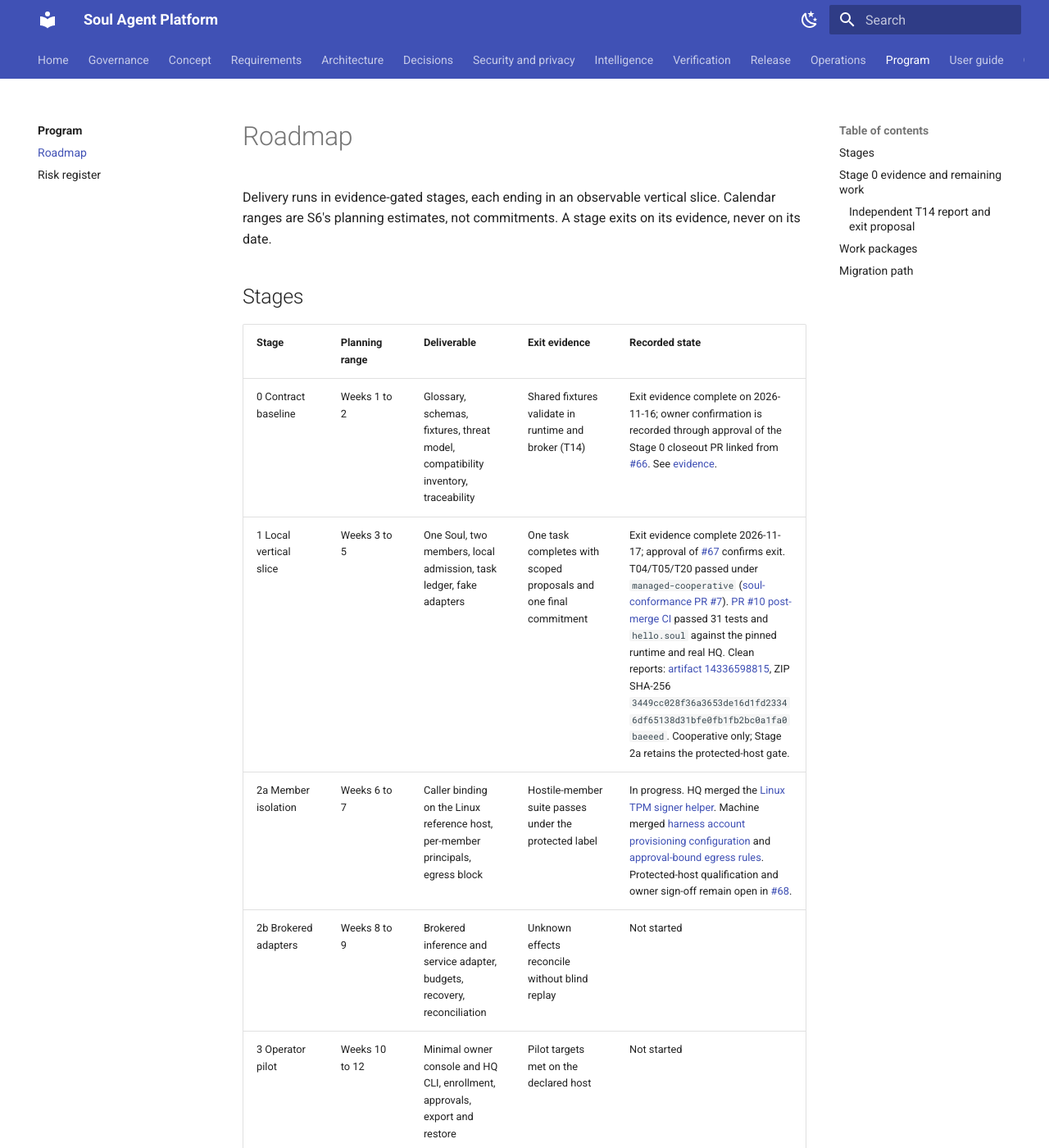
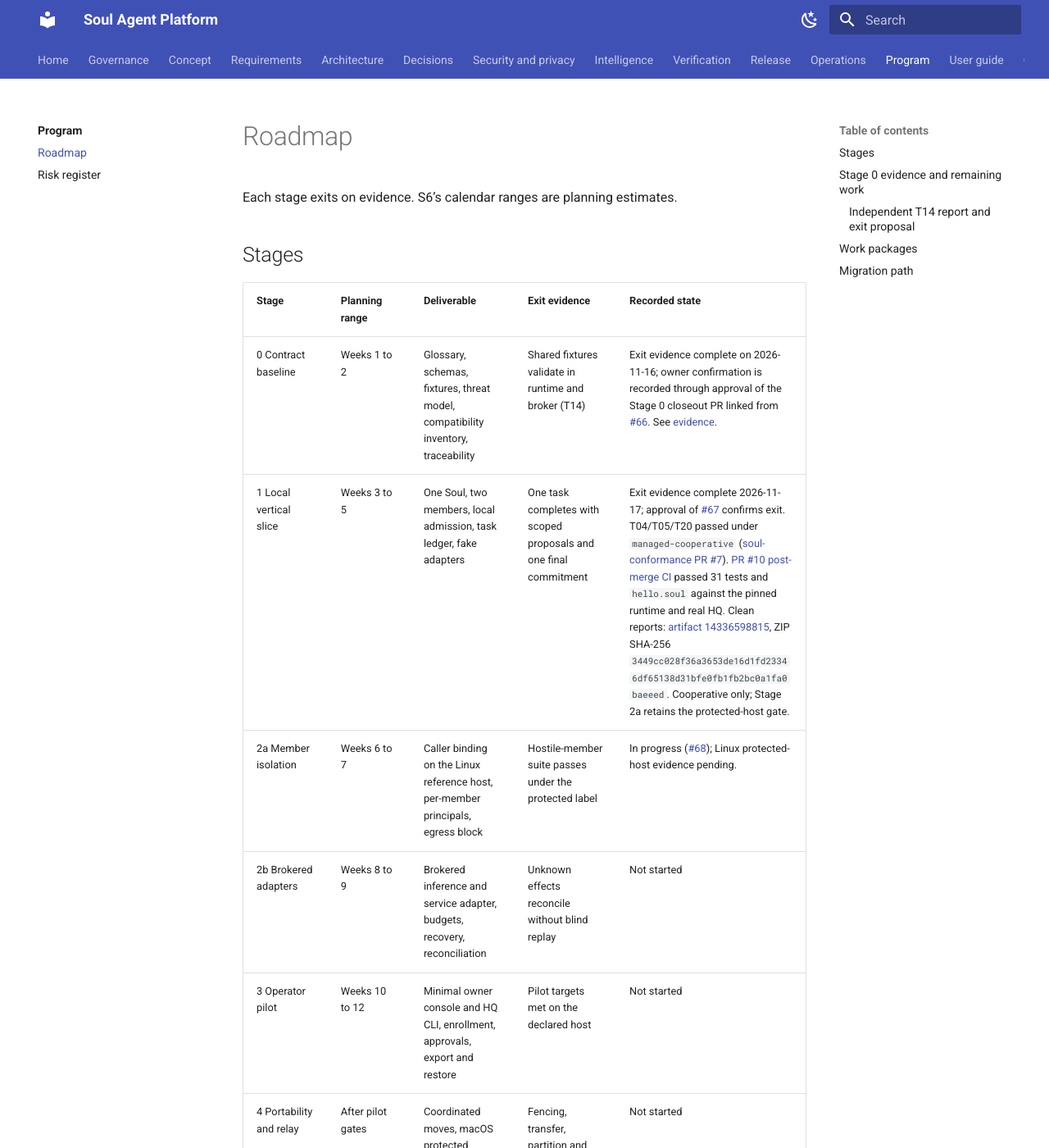
Before and after one commit to true-line/agent-bot-platform, an MkDocs documentation site: the page built from docs/10-program/roadmap.md, in a window 1280 px wide and 1400 px high. Shown: the whole window at 82% size. Built offline with MkDocs 1.6.1 and Material for MkDocs 9.7.7, drawn with Linux system fonts in a browser that asks for light colours; some of the changed text lies outside the part shown.

Commit message:
Keep the progress entry within the roadmap budget
Agent-Bot-Write: ghw_d724e8d327a3b7eb
Agent-Bot-Session: fa2486d94751

```diff
--- a/docs/10-program/roadmap.md
+++ b/docs/10-program/roadmap.md
@@ -8,7 +8,7 @@ Sources: S6 §13; S7 §2
 
 # Roadmap
 
-Delivery runs in evidence-gated stages, each ending in an observable vertical slice. Calendar ranges are S6's planning estimates, not commitments. A stage exits on its evidence, never on its date.
+Each stage exits on evidence. S6’s calendar ranges are planning estimates.
 
 ## Stages
 
@@ -16,7 +16,7 @@ Delivery runs in evidence-gated stages, each ending in an observable vertical sl
 |---|---|---|---|---|
 | 0 Contract baseline | Weeks 1 to 2 | Glossary, schemas, fixtures, threat model, compatibility inventory, traceability | Shared fixtures validate in runtime and broker (T14) | Exit evidence complete on 2026-11-16; owner confirmation is recorded through approval of the Stage 0 closeout PR linked from [#66](https://github.com/true-line/agent-bot-platform/issues/66). See [evidence](#stage-0-evidence-and-remaining-work). |
 | 1 Local vertical slice | Weeks 3 to 5 | One Soul, two members, local admission, task ledger, fake adapters | One task completes with scoped proposals and one final commitment | Exit evidence complete 2026-11-17; approval of [#67](https://github.com/true-line/agent-bot-platform/issues/67) confirms exit. T04/T05/T20 passed under `managed-cooperative` ([soul-conformance PR #7](https://github.com/true-line/soul-conformance/pull/7)). [PR #10](https://github.com/true-line/soul-conformance/pull/10) [post-merge CI](https://github.com/true-line/soul-conformance/actions/runs/44104254218) passed 31 tests and `hello.soul` against the pinned runtime and real HQ. Clean reports: [artifact 14336598815](https://github.com/true-line/soul-conformance/actions/runs/44104254218/artifacts/14336598815), ZIP SHA-256 `3449cc028f36a3653de16d1fd23346df65138d31bfe0fb1fb2bc0a1fa0baeeed`. Cooperative only; Stage 2a retains the protected-host gate. |
-| 2a Member isolation | Weeks 6 to 7 | Caller binding on the Linux reference host, per-member principals, egress block | Hostile-member suite passes under the protected label | In progress. HQ merged the [Linux TPM signer helper](https://github.com/true-line/agent-bot-hq/pull/109). Machine merged [harness account provisioning configuration](https://github.com/true-line/agent-bot-machine/pull/495) and [approval-bound egress rules](https://github.com/true-line/agent-bot-machine/pull/497). Protected-host qualification and owner sign-off remain open in [#68](https://github.com/true-line/agent-bot-platform/issues/68). |
+| 2a Member isolation | Weeks 6 to 7 | Caller binding on the Linux reference host, per-member principals, egress block | Hostile-member suite passes under the protected label | In progress ([#68](https://github.com/true-line/agent-bot-platform/issues/68)); Linux protected-host evidence pending. |
 | 2b Brokered adapters | Weeks 8 to 9 | Brokered inference and service adapter, budgets, recovery, reconciliation | Unknown effects reconcile without blind replay | Not started |
 | 3 Operator pilot | Weeks 10 to 12 | Minimal owner console and HQ CLI, enrollment, approvals, export and restore | Pilot targets met on the declared host | Not started |
 | 4 Portability and relay | After pilot gates | Coordinated moves, macOS protected profile, site then cloud routing | Fencing, transfer, partition and crypto conformance | Not started |
@@ -24,11 +24,10 @@ Delivery runs in evidence-gated stages, each ending in an observable vertical sl
 ## Stage 0 evidence and remaining work
 
 The 2026-11-13 baseline is platform `2b14c0719051d5a23859656c07e75fb028502200`.
-The 2026-11-16 pilot and T14 evidence have distinct scopes. [The reconciliation issue](https://github.com/true-line/agent-bot-platform/issues/58)
+[The reconciliation issue](https://github.com/true-line/agent-bot-platform/issues/58)
 records the earlier audit; [platform #66](https://github.com/true-line/agent-bot-platform/issues/66)
 tracks the remaining Stage 0 gate. Migration row numbers refer to the
 [HQ migration plan](https://github.com/true-line/agent-bot-hq/blob/main/docs/daemon-plugin-split.md#stage-0-contract-baseline-and-in-place-preparation-wp1).
-Component implementation details remain in their repositories.
 
 | Boundary | Recorded evidence | Remaining work |
 |---|---|---|
```
